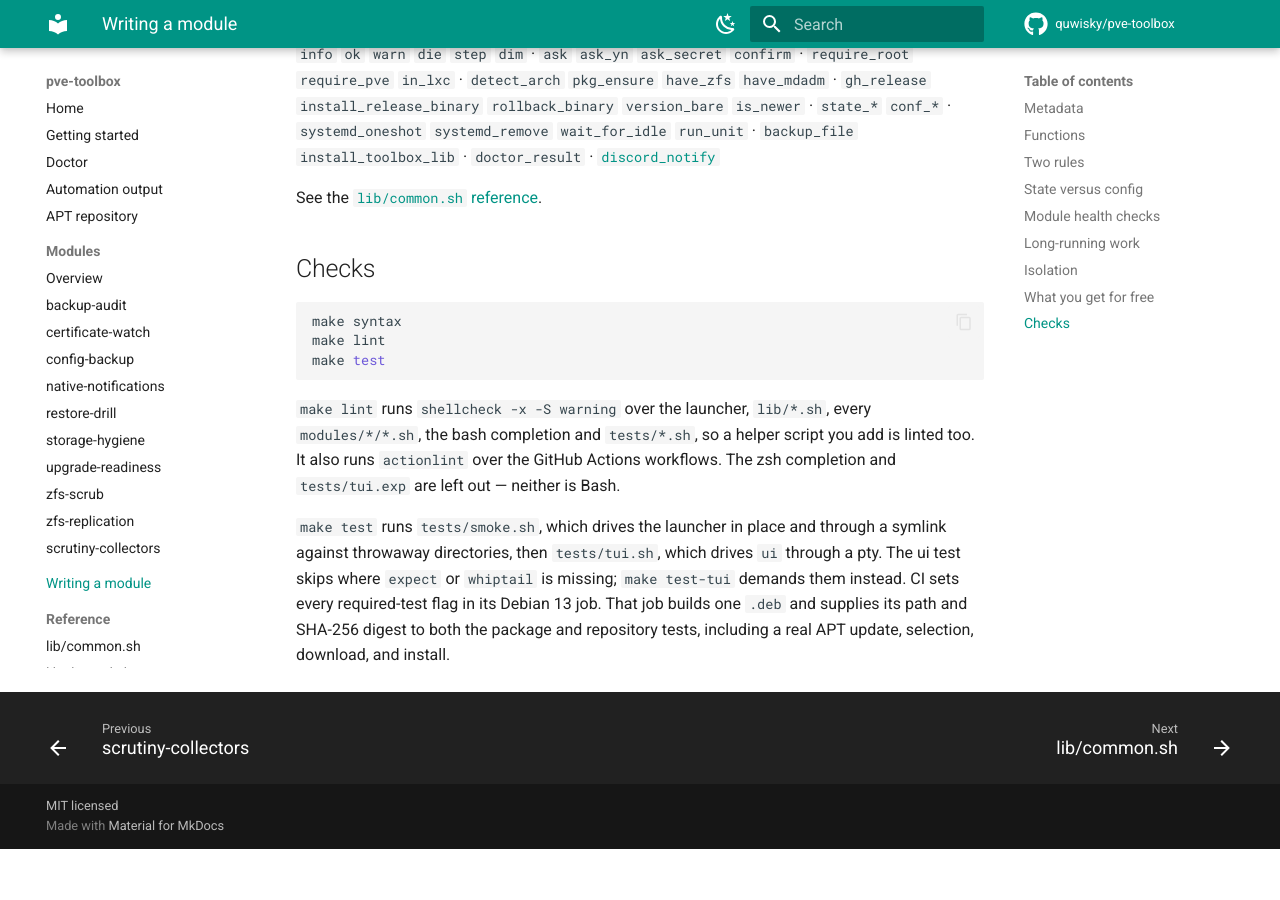
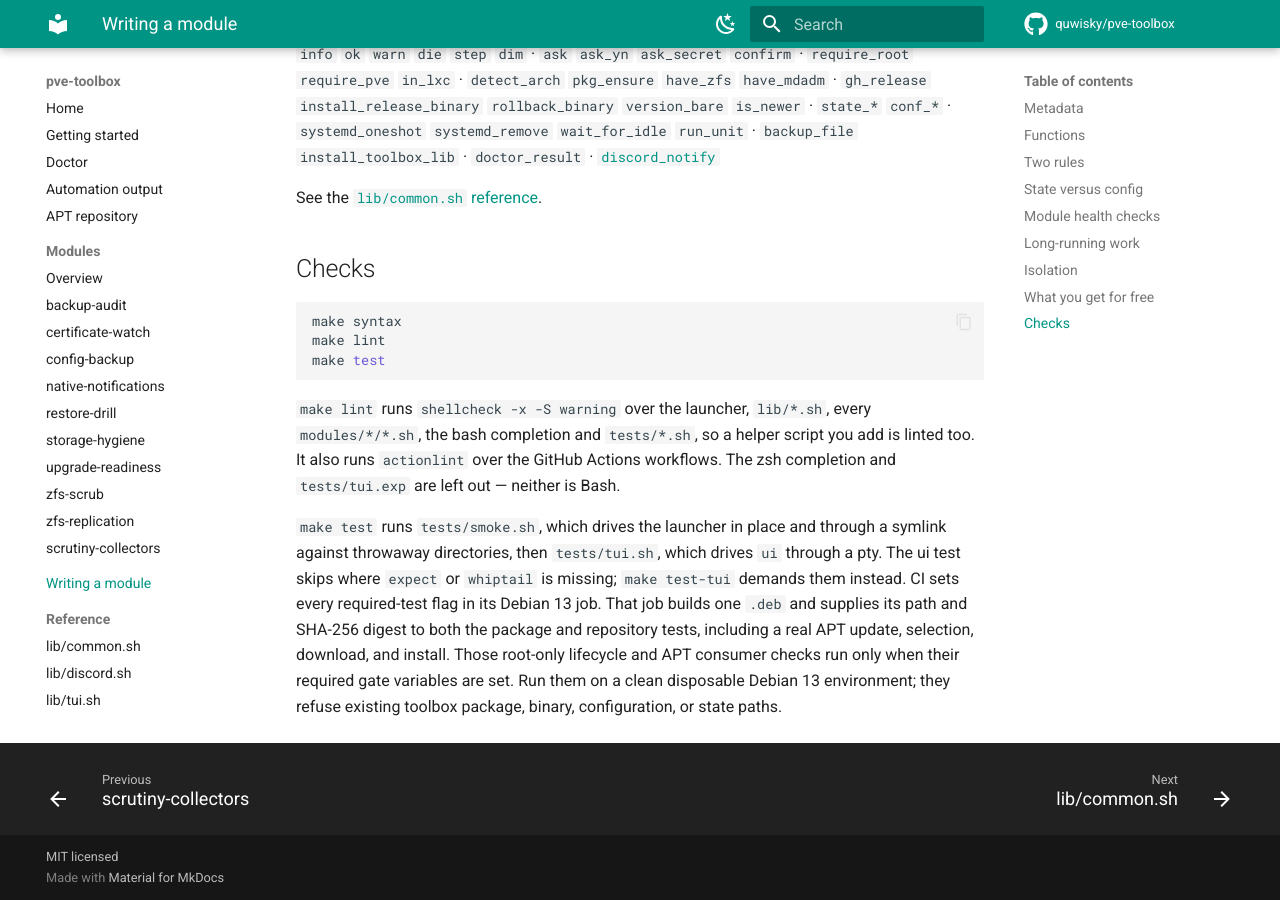
Before and after one commit to quwisky/pve-toolbox, an MkDocs documentation site: the page built from docs/writing-a-module.md, in a window 1280 px wide and 900 px high, scrolled down 4012 px. Built offline with MkDocs 1.6.1 and Material for MkDocs 9.7.7, drawn with Linux system fonts in a browser that asks for light colours; comment, search, counter and statistics services are not loaded; before the commit the page ends 4861 px from its top, so only the background shows below that.

Commit message:
fix(tests): protect host data in package gates
Run the mutating APT consumer only when the repository gate is explicitly\nrequired. Refuse existing toolbox paths before either lifecycle test can\ninstall or purge the package, and document the disposable-host boundary.

```diff
--- a/docs/writing-a-module.md
+++ b/docs/writing-a-module.md
@@ -205,3 +205,6 @@ missing; `make test-tui` demands them instead. CI sets every required-test flag
 in its Debian 13 job. That job builds one `.deb` and supplies its path and
 SHA-256 digest to both the package and repository tests, including a real APT
 update, selection, download, and install.
+Those root-only lifecycle and APT consumer checks run only when their required
+gate variables are set. Run them on a clean disposable Debian 13 environment;
+they refuse existing toolbox package, binary, configuration, or state paths.
```
Also changed, not shown: README.md (+2 -0 lines), docs/getting-started.md (+2 -0 lines), 2 other files.
